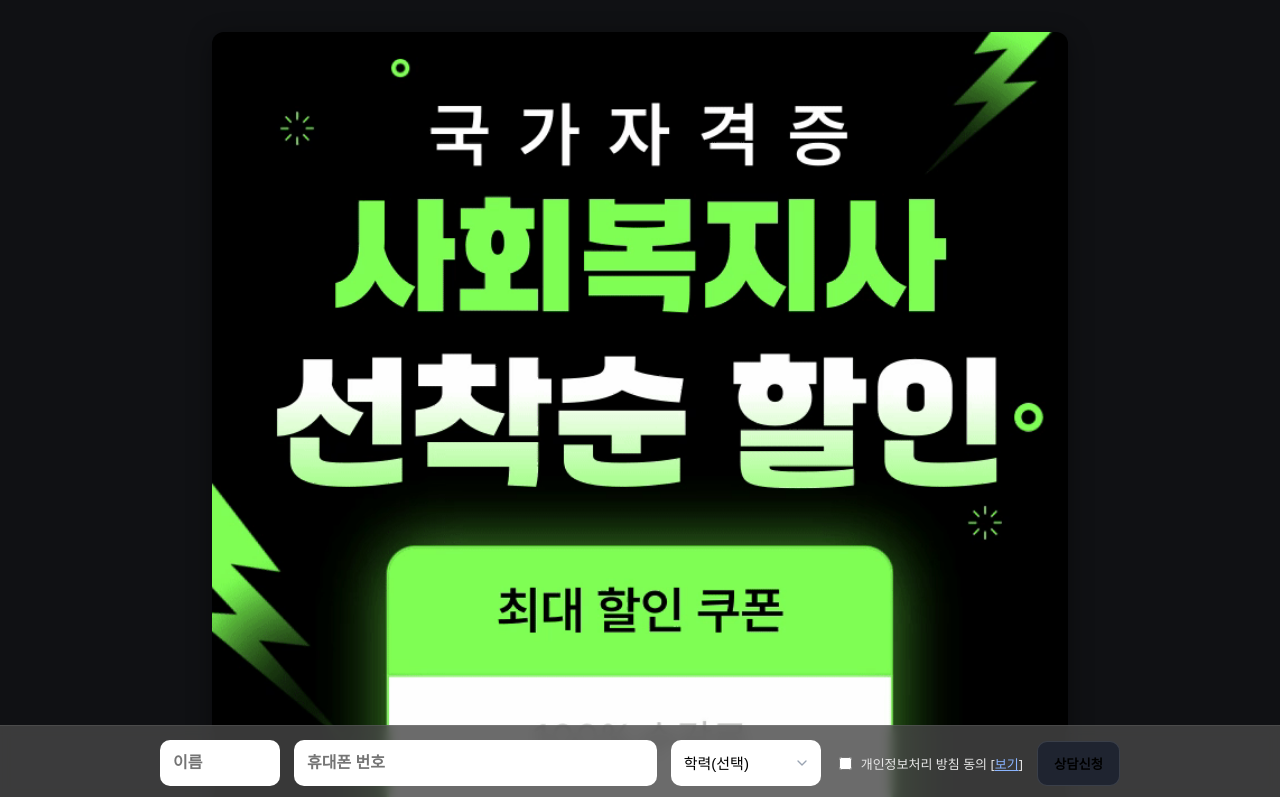
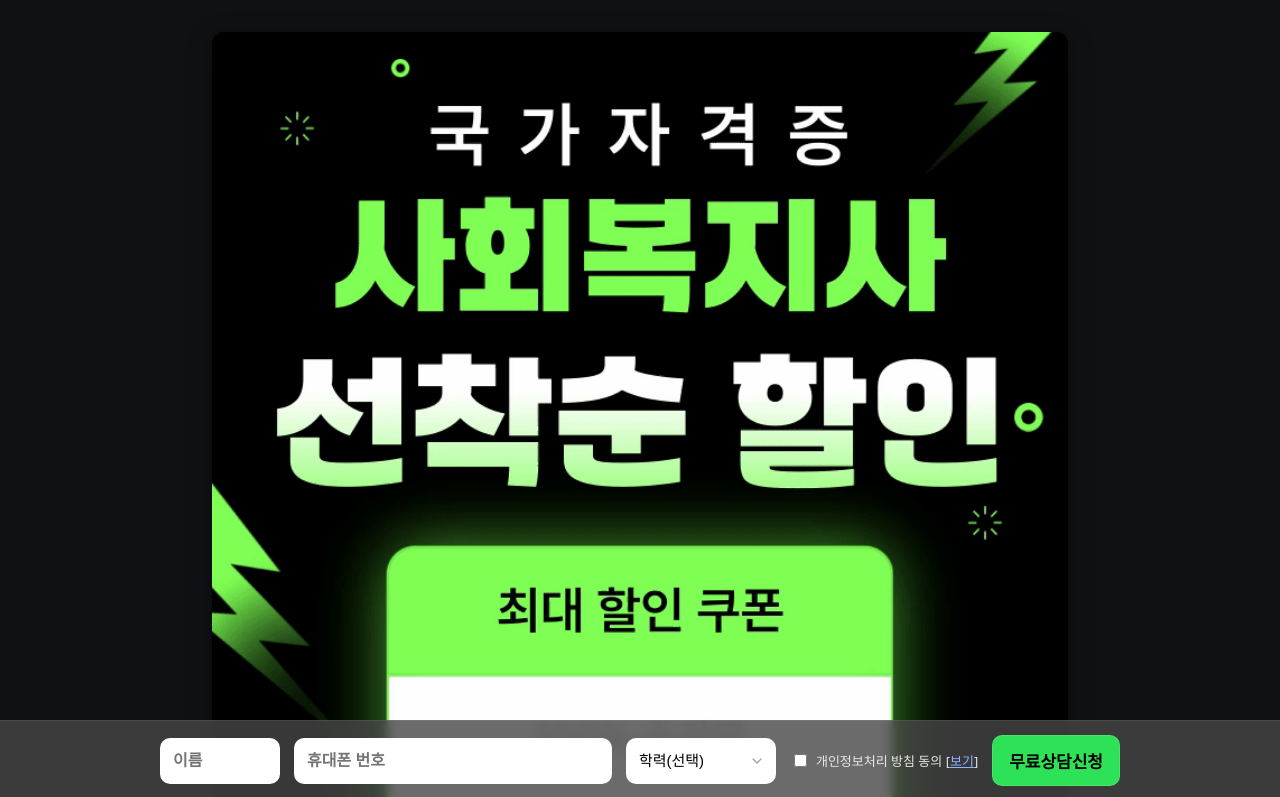
Before and after one commit to csw10141/SocialWorker, a plain HTML site: page index.html in a window 1280 px wide. Shown: the top 797 px of the page. Drawn offline with Linux system fonts and the light colour scheme.

Commit message:
Add files via upload

```diff
--- a/index.html
+++ b/index.html
@@ -31,7 +31,7 @@
             개인정보처리 방침 동의 [<a href="#" id="openPolicyFromSticky">보기</a>]
           </span>
         </label>
-        <button type="submit" class="bar-btn submit-btn">상담신청</button>
+        <button type="submit" class="bar-btn submit-btn">무료상담신청</button>
       </form>
     </div>
   </footer>
--- a/styles.css
+++ b/styles.css
@@ -61,12 +61,13 @@ body {
 
 .bar-btn {
   padding: 12px 16px;
-  background: #1f2430;
+  background: #2ee257;
   color: #000;
   border: 1px solid rgba(255,255,255,0.12);
   border-radius: 10px;
   cursor: pointer;
   font-weight: 600;
+  font-size:17px;
 }
 .bar-btn:hover { background: #252b39; }
 
```
